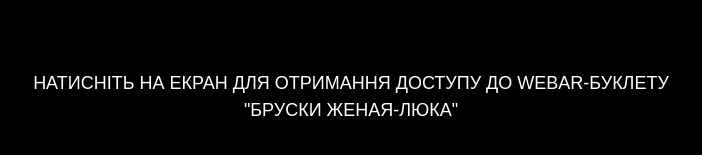
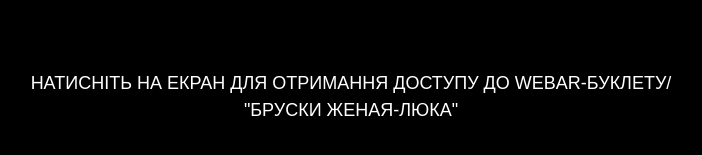
Before and after one commit to PolinaBenzeruk/WebAR-Template, a plain HTML site: page index.html in a window 1280 px wide. Shown: the part 303-458 px from the top of the page, 289-991 px from the left. Drawn offline with nearby package versions, Linux system fonts and the light colour scheme.

Commit message:
created by local git

```diff
--- a/index.html
+++ b/index.html
@@ -27,7 +27,7 @@
                 text-transform: uppercase; font-family: Arial, Helvetica, sans-serif; font-weight: 400; line-height: 1.5em; font-size: large; white-space: nowrap;
                 user-select: none; pointer-events: none;
             ">
-            Натисніть на екран для отримання доступу до WebAR-буклету
+            Натисніть на екран для отримання доступу до WebAR-буклету/
             <br>
             "Бруски Женая-Люка"
         </div>
```
